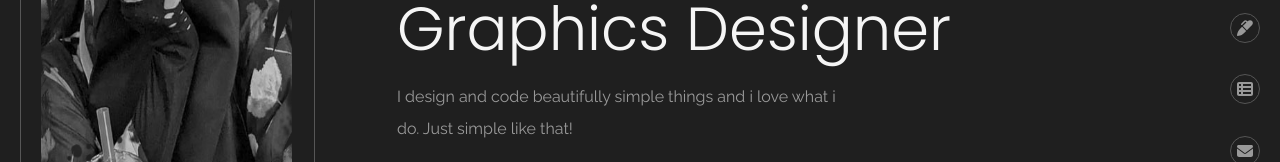
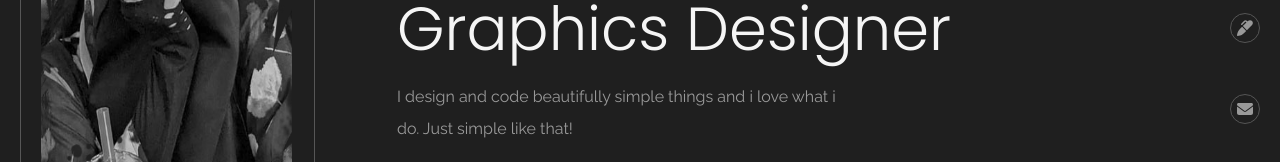
Before and after one commit to mariyam45/Mari.45_portfolio, a React (Vite) app: page / in a window 1280 px wide. Shown: the part 336-498 px from the top of the page. Built offline with nearby package versions, Linux system fonts and the light colour scheme; some icons are missing; a web font is replaced by a local one.

Commit message:
testimonial-hidden

```diff
--- a/src/components/SideNav/SideNav.jsx
+++ b/src/components/SideNav/SideNav.jsx
@@ -70,8 +70,10 @@ const SideNav = () => {
             <li>
               <a href="#skil">Skil</a>
             </li>
-            <li>
-              <a href="#testimonial">Testimonial</a>
+            <li className="">
+              <a href="#testimonial" className="hidden">
+                Testimonial
+              </a>
             </li>
             <li>
               <a href="#contact">Contact</a>
@@ -122,7 +124,7 @@ const SideNav = () => {
           <li>
             <a
               href="#testimonial"
-              className="tooltip tooltip-left"
+              className="tooltip tooltip-left hidden"
               data-tip="Testimonial"
             >
               <FontAwesomeIcon icon={faTableList} />
```
